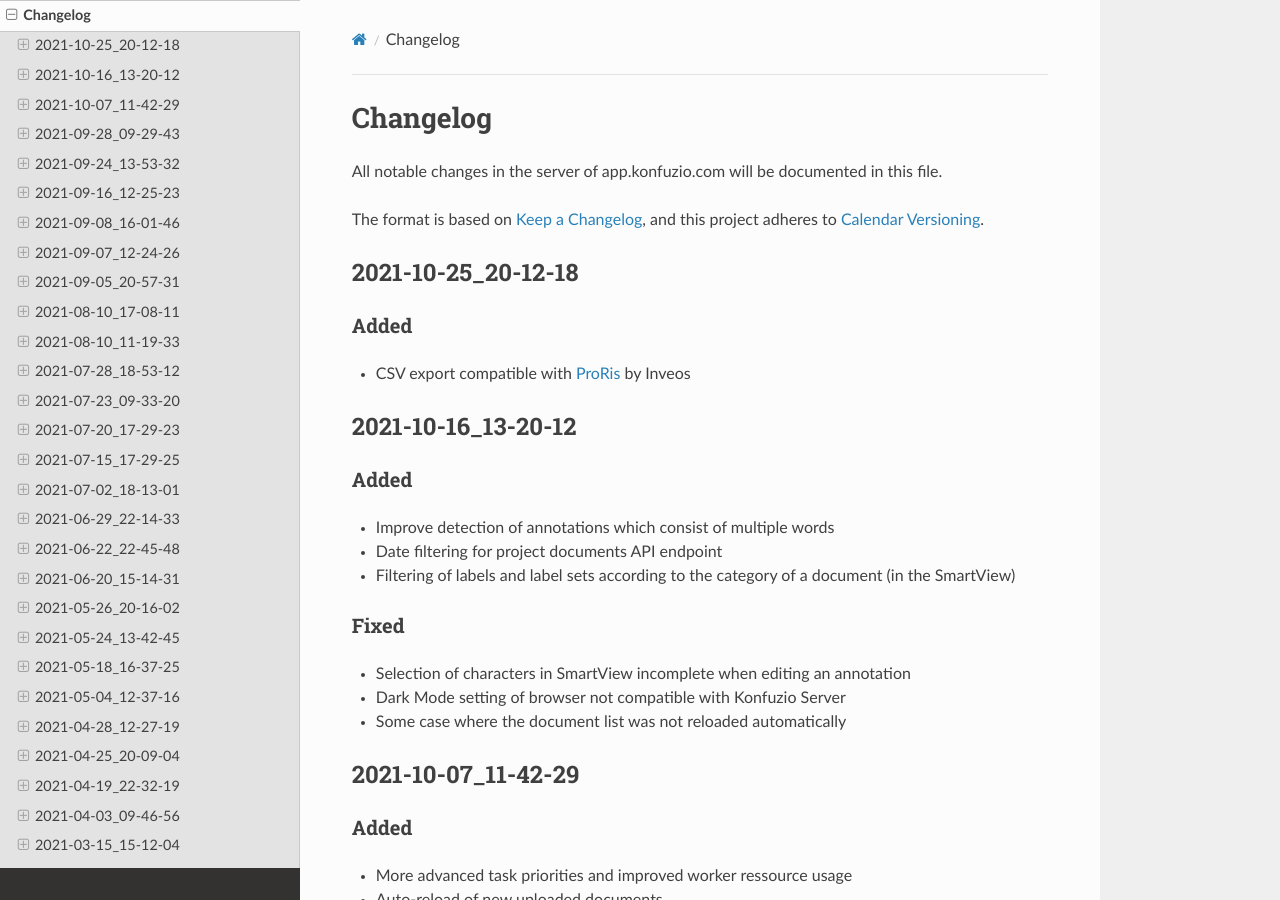
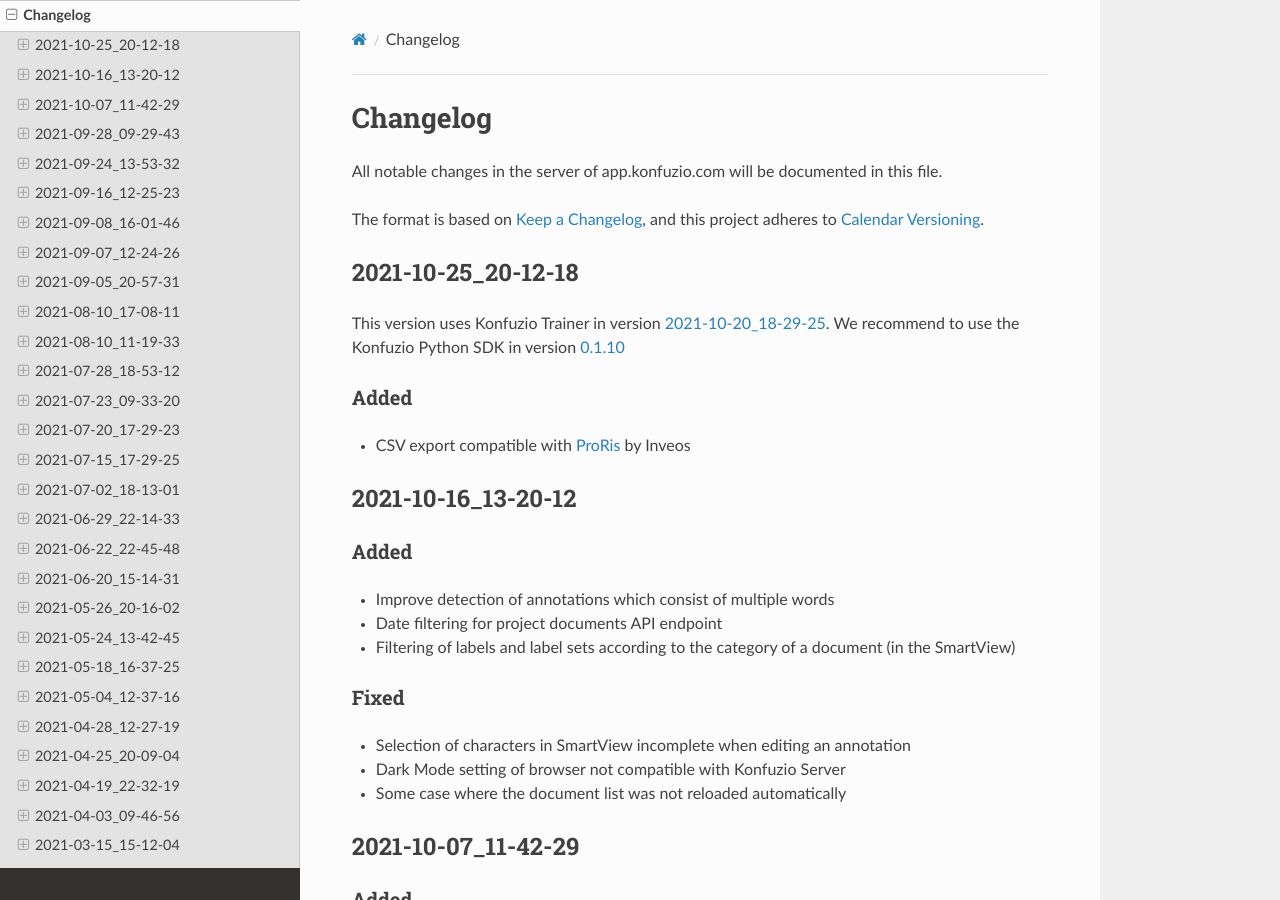
Before and after one commit to konfuzio-ai/konfuzio-sdk, a Sphinx documentation site: the page built from docs/web/changelog_app.md, in a window 1280 px wide and 900 px high. Built offline with Sphinx 7.4.7 and the Read the Docs theme 2.0.0, drawn with Linux system fonts in a browser that asks for light colours.

Commit message:
Update changelog_app.md

```diff
--- a/docs/web/changelog_app.md
+++ b/docs/web/changelog_app.md
@@ -9,6 +9,8 @@ The format is based on [Keep a Changelog](https://keepachangelog.com/en/1.0.0/),
 and this project adheres to [Calendar Versioning](https://calver.org/overview.html).
 
 ## 2021-10-25_20-12-18
+
+This version uses Konfuzio Trainer in version [2021-10-20_18-29-25](https://dev.konfuzio.com/training/changelog.html#id1). We recommend to use the Konfuzio Python SDK in version [0.1.10](https://dev.konfuzio.com/sdk/changelog.html#v-0-1-10)
 
 ### Added
 - CSV export compatible with [ProRis](https://www.inveos.com/proris-blue) by Inveos
```
